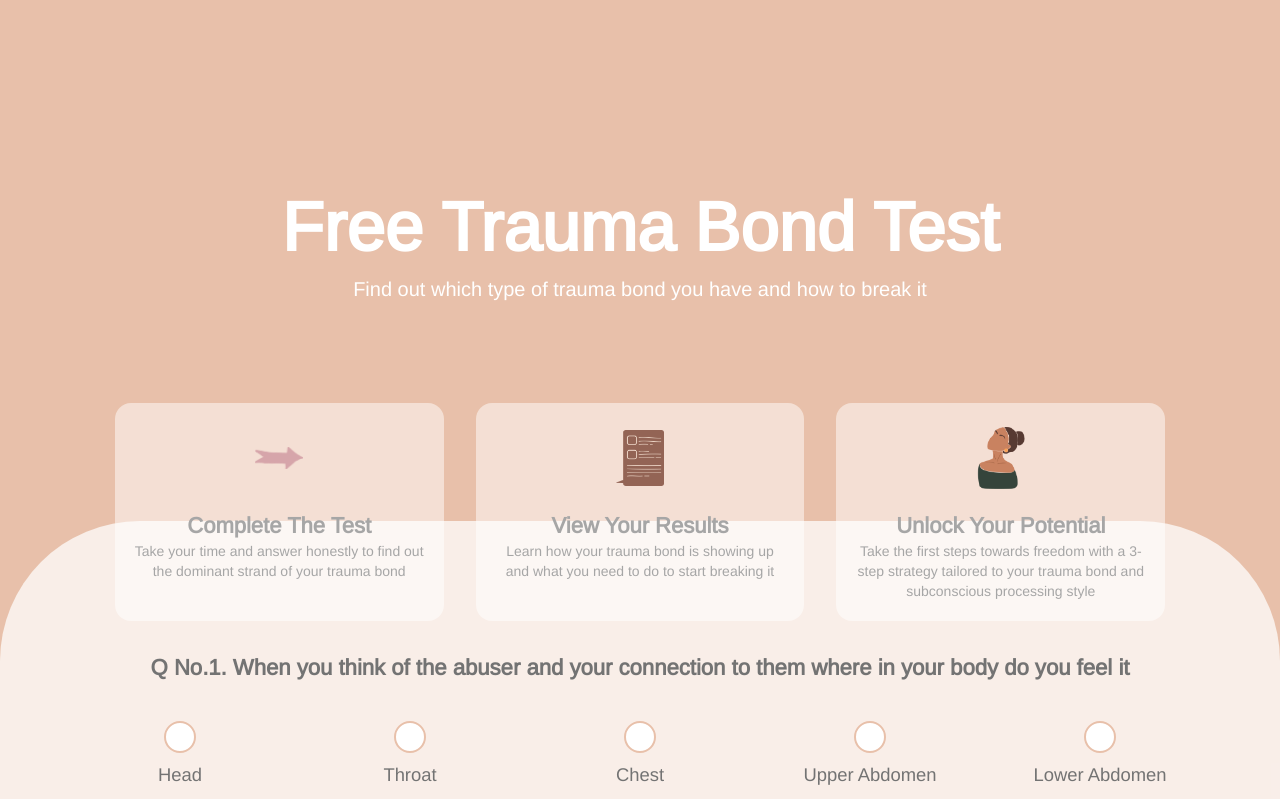
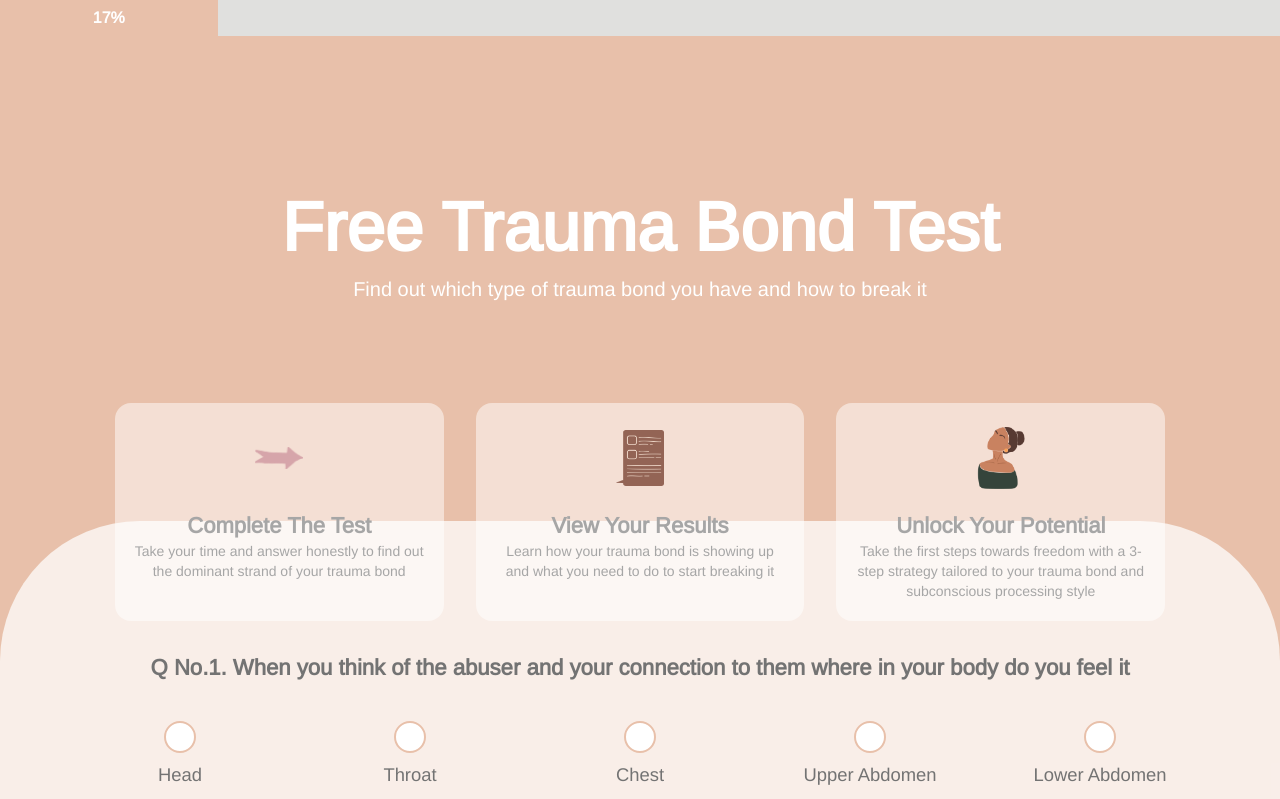
Before and after one commit to mubeenhassan/quiz, a React (Create React App) app: page / in a window 1280 px wide. Shown: the top 799 px of the page. Built offline with nearby package versions, Linux system fonts and the light colour scheme.

Commit message:
adding progress bar

```diff
--- a/src/components/Home/index.js
+++ b/src/components/Home/index.js
@@ -1,6 +1,7 @@
 import React, { useState, useEffect } from "react"
 import { QUIZ } from "../DataFolder/QuizData"
 import QuestionComponent from "./QuestionComponent"
+import ProgressBar from "../Reused/ProgressBar"
 
 import step1 from "../../assets/images/step-icon-01.png"
 import step2 from "../../assets/images/step-icon-02.png"
@@ -77,6 +78,7 @@ function Home() {
   }
   return (
     <div className="main-container">
+    <ProgressBar bgcolor={"#e8c0aa"} completed={parseInt((QUESTIONS_PER_PAGE/TOTAL_QUESTIONS)*100 * currentPage)} />
       <div className="heading-container">
         <h1>Free Trauma Bond Test</h1>
         <p>Find out which type of trauma bond you have and how to break it</p>
--- /dev/null
+++ b/src/components/Reused/ProgressBar.jsx
@@ -0,0 +1,45 @@
+import React from "react";
+
+const ProgressBar = (props) => {
+  const { bgcolor, completed } = props;
+
+  const containerStyles = {
+   height: 36,
+   width: '100%',
+   backgroundColor: "#e0e0de",
+   margin: 0,
+   position: 'fixed',
+   top:0,
+   zIndex: '10'
+
+ }
+
+ const fillerStyles = {
+   height: '100%',
+   width: `${completed}%`,
+   backgroundColor: bgcolor,
+   borderRadius: 'inherit',
+   textAlign: 'right',
+   transition: 'width 1s ease-in-out',
+   display:'flex',
+   alignItems: 'center',
+   justifyContent: 'center',
+ }
+
+ const labelStyles = {
+   padding: 5,
+   color: 'white',
+   fontWeight: 'bold',
+   fontSize:"16px"
+ }
+
+  return (
+   <div style={containerStyles}>
+   <div style={fillerStyles}>
+     <span style={labelStyles}>{`${completed}%`}</span>
+   </div>
+ </div>
+  );
+};
+
+export default ProgressBar;
```
